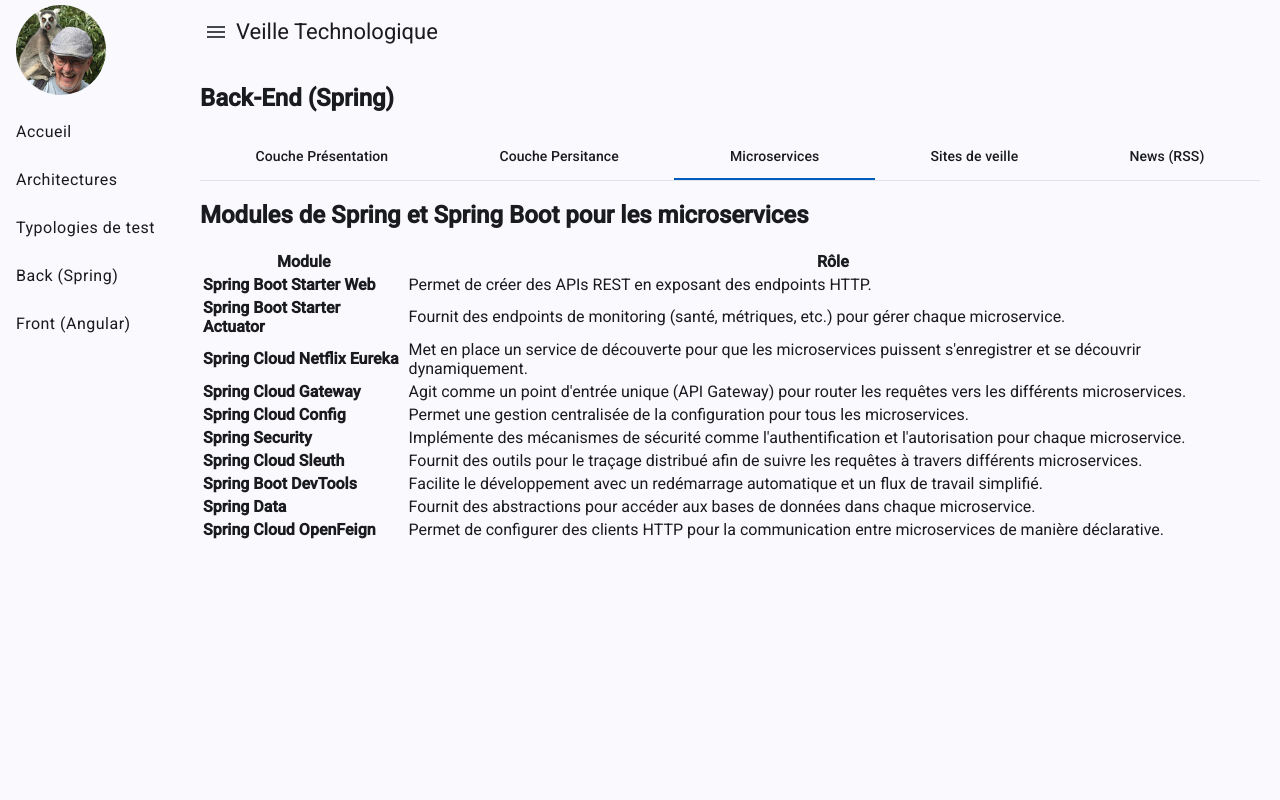
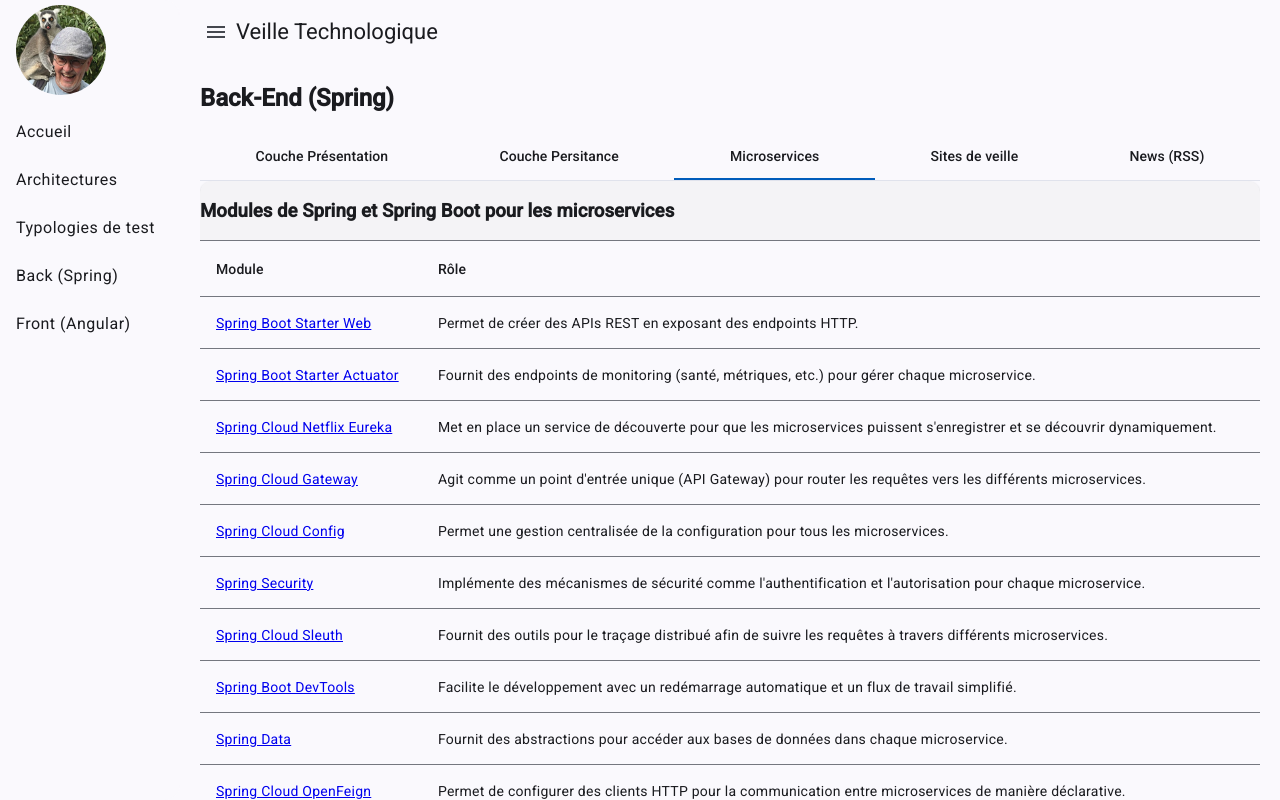
Before and after one commit to cpierres/p4veilletech, an Angular app: page /back in a window 1280 px wide. Both pictures are taken after a click on the tab "Microservices". Built offline with nearby package versions, Linux system fonts and the light colour scheme; no server answers.

Commit message:
Amélioration back-microservices.

```diff
--- a/src/app/pages/back/back-microservices/back-microservices.component.html
+++ b/src/app/pages/back/back-microservices/back-microservices.component.html
@@ -1,53 +1,22 @@
-<div class="page-container">
-    <h2>Modules de Spring et Spring Boot pour les microservices</h2>
-  <table>
-    <thead>
-    <tr>
-      <th>Module</th>
-      <th>Rôle</th>
-    </tr>
-    </thead>
-    <tbody>
-    <tr>
-      <td><strong>Spring Boot Starter Web</strong></td>
-      <td>Permet de créer des APIs REST en exposant des endpoints HTTP.</td>
-    </tr>
-    <tr>
-      <td><strong>Spring Boot Starter Actuator</strong></td>
-      <td>Fournit des endpoints de monitoring (santé, métriques, etc.) pour gérer chaque microservice.</td>
-    </tr>
-    <tr>
-      <td><strong>Spring Cloud Netflix Eureka</strong></td>
-      <td>Met en place un service de découverte pour que les microservices puissent s'enregistrer et se découvrir dynamiquement.</td>
-    </tr>
-    <tr>
-      <td><strong>Spring Cloud Gateway</strong></td>
-      <td>Agit comme un point d'entrée unique (API Gateway) pour router les requêtes vers les différents microservices.</td>
-    </tr>
-    <tr>
-      <td><strong>Spring Cloud Config</strong></td>
-      <td>Permet une gestion centralisée de la configuration pour tous les microservices.</td>
-    </tr>
-    <tr>
-      <td><strong>Spring Security</strong></td>
-      <td>Implémente des mécanismes de sécurité comme l'authentification et l'autorisation pour chaque microservice.</td>
-    </tr>
-    <tr>
-      <td><strong>Spring Cloud Sleuth</strong></td>
-      <td>Fournit des outils pour le traçage distribué afin de suivre les requêtes à travers différents microservices.</td>
-    </tr>
-    <tr>
-      <td><strong>Spring Boot DevTools</strong></td>
-      <td>Facilite le développement avec un redémarrage automatique et un flux de travail simplifié.</td>
-    </tr>
-    <tr>
-      <td><strong>Spring Data</strong></td>
-      <td>Fournit des abstractions pour accéder aux bases de données dans chaque microservice.</td>
-    </tr>
-    <tr>
-      <td><strong>Spring Cloud OpenFeign</strong></td>
-      <td>Permet de configurer des clients HTTP pour la communication entre microservices de manière déclarative.</td>
-    </tr>
-    </tbody>
+<mat-card>
+  <h3>Modules de Spring et Spring Boot pour les microservices</h3>
+  <mat-divider></mat-divider>
+  <table mat-table [dataSource]="modules" class="mat-elevation-z8">
+    <ng-container matColumnDef="module">
+      <th mat-header-cell *matHeaderCellDef> Module</th>
+      <td mat-cell *matCellDef="let element">
+        <a [href]="element.link" target="_blank" title="{{ element.title }}">
+          {{ element.name }}
+        </a>
+      </td>
+    </ng-container>
+
+    <ng-container matColumnDef="role">
+      <th mat-header-cell *matHeaderCellDef> Rôle</th>
+      <td mat-cell *matCellDef="let element"> {{ element.role }}</td>
+    </ng-container>
+
+    <tr mat-header-row *matHeaderRowDef="displayedColumns"></tr>
+    <tr mat-row *matRowDef="let row; columns: displayedColumns;"></tr>
   </table>
-</div>
+</mat-card>
--- a/src/app/pages/back/back-microservices/back-microservices.component.ts
+++ b/src/app/pages/back/back-microservices/back-microservices.component.ts
@@ -1,11 +1,91 @@
 import { Component } from '@angular/core';
+import { ModuleRole } from '../../../core/models/ModuleRole';
+import {
+  MatCell,
+  MatCellDef,
+  MatColumnDef,
+  MatHeaderCell,
+  MatHeaderCellDef,
+  MatHeaderRow, MatHeaderRowDef, MatRow, MatRowDef,
+  MatTable
+} from '@angular/material/table';
+import {MatCard} from '@angular/material/card';
+import {MatDivider} from '@angular/material/divider';
 
 @Component({
   selector: 'app-back-microservices',
-  imports: [],
+  imports: [
+    MatTable,
+    MatColumnDef,
+    MatHeaderCell,
+    MatHeaderCellDef,
+    MatCell,
+    MatCellDef,
+    MatHeaderRow,
+    MatHeaderRowDef,
+    MatRow,
+    MatRowDef,
+    MatCard,
+    MatDivider
+  ],
   templateUrl: './back-microservices.component.html',
   styleUrl: './back-microservices.component.css'
 })
 export class BackMicroservicesComponent {
+  displayedColumns: string[] = ['module', 'role'];
+
+  // Liste des modules avec URL de documentation et description
+  modules: ModuleRole[] = [
+    {
+      name: 'Spring Boot Starter Web',
+      role: 'Permet de créer des APIs REST en exposant des endpoints HTTP.',
+      link: 'https://docs.spring.io/spring-boot/docs/current/reference/htmlsingle/#web',
+    },
+    {
+      name: 'Spring Boot Starter Actuator',
+      role: 'Fournit des endpoints de monitoring (santé, métriques, etc.) pour gérer chaque microservice.',
+      link: 'https://docs.spring.io/spring-boot/docs/current/reference/htmlsingle/#actuator',
+    },
+    {
+      name: 'Spring Cloud Netflix Eureka',
+      role: 'Met en place un service de découverte pour que les microservices puissent s\'enregistrer et se découvrir dynamiquement.',
+      link: 'https://cloud.spring.io/spring-cloud-netflix/reference/html/#spring-cloud-eureka-server',
+    },
+    {
+      name: 'Spring Cloud Gateway',
+      role: 'Agit comme un point d\'entrée unique (API Gateway) pour router les requêtes vers les différents microservices.',
+      link: 'https://docs.spring.io/spring-cloud-gateway/docs/current/reference/html/',
+    },
+    {
+      name: 'Spring Cloud Config',
+      role: 'Permet une gestion centralisée de la configuration pour tous les microservices.',
+      link: 'https://cloud.spring.io/spring-cloud-config/reference/html/',
+    },
+    {
+      name: 'Spring Security',
+      role: 'Implémente des mécanismes de sécurité comme l\'authentification et l\'autorisation pour chaque microservice.',
+      link: 'https://docs.spring.io/spring-security/reference/',
+    },
+    {
+      name: 'Spring Cloud Sleuth',
+      role: 'Fournit des outils pour le traçage distribué afin de suivre les requêtes à travers différents microservices.',
+      link: 'https://spring.io/projects/spring-cloud-sleuth',
+    },
+    {
+      name: 'Spring Boot DevTools',
+      role: 'Facilite le développement avec un redémarrage automatique et un flux de travail simplifié.',
+      link: 'https://docs.spring.io/spring-boot/docs/current/reference/htmlsingle/#using.devtools',
+    },
+    {
+      name: 'Spring Data',
+      role: 'Fournit des abstractions pour accéder aux bases de données dans chaque microservice.',
+      link: 'https://spring.io/projects/spring-data',
+    },
+    {
+      name: 'Spring Cloud OpenFeign',
+      role: 'Permet de configurer des clients HTTP pour la communication entre microservices de manière déclarative.',
+      link: 'https://spring.io/projects/spring-cloud-openfeign',
+    },
+  ];
 
 }
--- a/src/app/pages/back/back-presentation/back-presentation.component.ts
+++ b/src/app/pages/back/back-presentation/back-presentation.component.ts
@@ -11,7 +11,7 @@
 import {ComparatifSolution} from '../../../core/models/ComparatifSolution';
 import {MatCard} from '@angular/material/card';
 import {MatDivider} from '@angular/material/divider';
-import {NgForOf, NgIf} from '@angular/common';
+import {NgForOf} from '@angular/common';
 import {ClassementComponent} from '../../../component/classement/classement.component';
 
 @Component({
```
